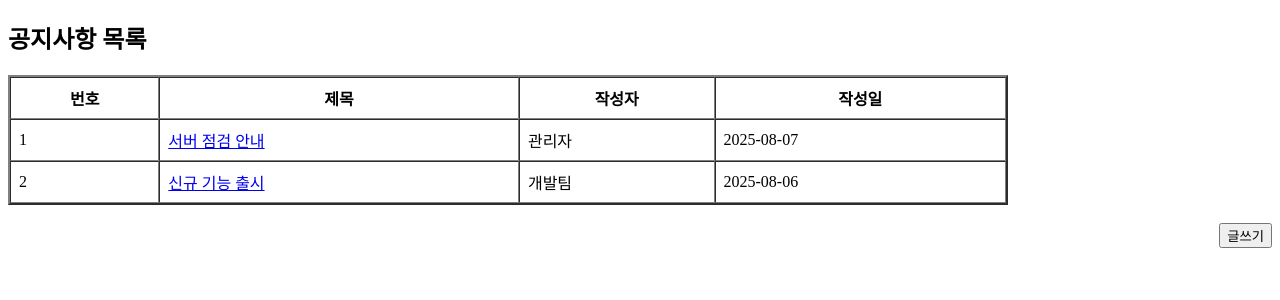
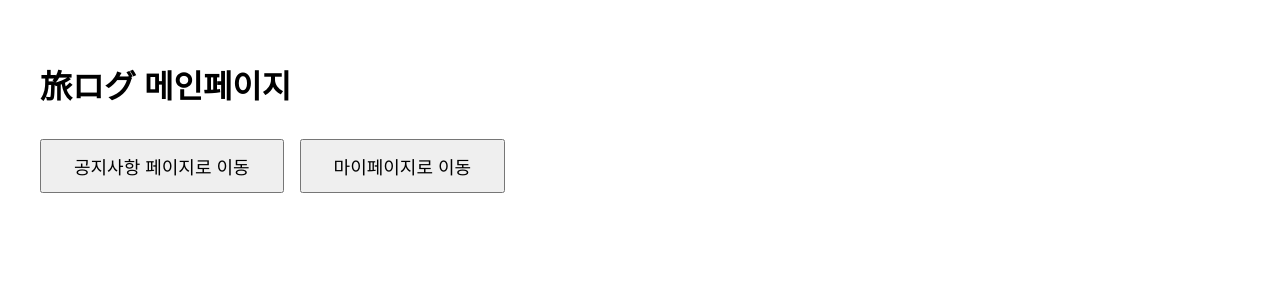
Before and after one commit to seo3154/TabiLog, a React (Create React App) app in the folder frontend/: page / in a window 1280 px wide. Shown: the top 300 px of the page. Built offline with nearby package versions, Linux system fonts and the light colour scheme.

Commit message:
정상화
정상화 성공
신 창 섭

```diff
--- a/frontend/src/App.js
+++ b/frontend/src/App.js
@@ -1,13 +1,16 @@
-import { BrowserRouter } from "react-router-dom";
+import { Routes, Route } from "react-router-dom";
 import MainPage from "./pages/MainPage";
-import './styles/NoticeDetail.css';
-
+import MyPage from "./pages/MyPage";
+import NoticePage from "./pages/NoticePage";
 
 function App() {
   return (
-    <BrowserRouter>
-      <MainPage />
-    </BrowserRouter>
+    <Routes>
+      <Route path="/" element={<MainPage />} />
+      <Route path="/mypage" element={<MyPage />} />
+      {/* NoticePage에서 중첩 라우팅 처리 */}
+      <Route path="/notice/*" element={<NoticePage />} />
+    </Routes>
   );
 }
 
--- a/frontend/src/components/NoticeList.jsx
+++ b/frontend/src/components/NoticeList.jsx
@@ -1,12 +1,15 @@
-import React from 'react';
-import { Link } from 'react-router-dom';
+import { Link } from "react-router-dom";
 
 function NoticeList({ notices }) {
   return (
     <div>
       <h2>공지사항 목록</h2>
-
-      <table border="2" cellPadding="8" cellSpacing="0" style={{ width: '1000px', marginTop: '10px' }}>
+      <table
+        border="2"
+        cellPadding="8"
+        cellSpacing="0"
+        style={{ width: "1000px", marginTop: "10px" }}
+      >
         <thead>
           <tr>
             <th>번호</th>
@@ -18,13 +21,16 @@ function NoticeList({ notices }) {
         <tbody>
           {notices.length === 0 ? (
             <tr>
-              <td colSpan="4" style={{ textAlign: 'center' }}>공지사항이 없습니다.</td>
+              <td colSpan="4" style={{ textAlign: "center" }}>
+                공지사항이 없습니다.
+              </td>
             </tr>
           ) : (
             notices.map((notice, index) => (
               <tr key={notice.id}>
                 <td>{index + 1}</td>
                 <td>
+                  {/* 경로를 /notice/:id로 맞춰야 함 */}
                   <Link to={`/notice/${notice.id}`}>{notice.title}</Link>
                 </td>
                 <td>{notice.writer}</td>
@@ -34,9 +40,16 @@ function NoticeList({ notices }) {
           )}
         </tbody>
       </table>
-      <br></br>
-      <div style={{ display: 'flex', justifyContent: 'flex-end', marginBottom: '10px' }}>
-        <Link to="/write">
+      <br />
+      <div
+        style={{
+          display: "flex",
+          justifyContent: "flex-end",
+          marginBottom: "10px",
+        }}
+      >
+        {/* 경로를 /notice/write로 맞춰야 함 */}
+        <Link to="/notice/write">
           <button>글쓰기</button>
         </Link>
       </div>
--- a/frontend/src/components/NoticeWrite.jsx
+++ b/frontend/src/components/NoticeWrite.jsx
@@ -1,45 +1,58 @@
-import React, { useState } from 'react';
-import '../styles/NoticeDetail.css';
-import { useNavigate } from 'react-router-dom';
+import React, { useState } from "react";
+import "../styles/NoticeDetail.css";
+import { useNavigate } from "react-router-dom";
 
 function NoticeWrite({ addNotice }) {
-  const [title, setTitle] = useState('');
-  const [writer, setWriter] = useState('');
-  const [content, setContent] = useState('');
+  const [title, setTitle] = useState("");
+  const [writer, setWriter] = useState("");
+  const [content, setContent] = useState("");
   const navigate = useNavigate();
 
   const handleSubmit = (e) => {
     e.preventDefault();
     addNotice(title, writer, content);
-    navigate('/');
+    // 글 작성 후 /notice로 이동
+    navigate("/notice");
   };
 
   return (
     <div>
       <h2>공지사항 글쓰기</h2>
       <form onSubmit={handleSubmit}>
-        <p>제목 : <input
+        <p>
+          제목 :{" "}
+          <input
             type="text"
             placeholder="제목"
             value={title}
             onChange={(e) => setTitle(e.target.value)}
             required
-        /></p>
-        <p>작성자 : <input
+          />
+        </p>
+        <p>
+          작성자 :{" "}
+          <input
             type="text"
             placeholder="작성자"
             value={writer}
             onChange={(e) => setWriter(e.target.value)}
             required
-        /></p>
-        <p>내용<br/><textarea
-          placeholder="내용"s
+          />
+        </p>
+        <p>
+          내용
+          <br />
+          <textarea
+            placeholder="내용"
             value={content}
             onChange={(e) => setContent(e.target.value)}
             required
-        /></p>
+          />
+        </p>
         <button type="submit">저장</button>
-        <button className="back-button" onClick={() => navigate(-1)}>← 뒤로가기</button>
+        <button className="back-button" onClick={() => navigate(-1)}>
+          ← 뒤로가기
+        </button>
       </form>
     </div>
   );
--- a/frontend/src/pages/MainPage.jsx
+++ b/frontend/src/pages/MainPage.jsx
@@ -1,32 +1,26 @@
-import React, { useState } from 'react';
-import NoticeList from '../components/NoticeList';
-import NoticeDetail from '../components/NoticeDetail';
-import NoticeWrite from '../components/NoticeWrite';
-import { Routes, Route } from 'react-router-dom';
+import { useNavigate } from "react-router-dom";
 
 function MainPage() {
-  const [notices, setNotices] = useState([
-    { id: 1, title: '서버 점검 안내', writer: '관리자', content: '8월 8일 새벽 2시부터 서버 점검이 진행됩니다.', date: '2025-08-07' },
-    { id: 2, title: '신규 기능 출시', writer: '개발팀', content: '회원 통계 기능이 추가되었습니다.', date: '2025-08-06' },
-  ]);
-
-  const addNotice = (title, writer, content) => {
-    const newNotice = {
-      id: notices.length + 1,
-      title,
-      writer,
-      content,
-      date: new Date().toISOString().split('T')[0],
-    };
-    setNotices([newNotice, ...notices]);
-  };
+  const navigate = useNavigate();
 
   return (
-    <Routes>
-      <Route path="/" element={<NoticeList notices={notices} />} />
-      <Route path="/notice/:id" element={<NoticeDetail notices={notices} />} />
-      <Route path="/write" element={<NoticeWrite addNotice={addNotice} />} />
-    </Routes>
+    <div style={{ padding: 32 }}>
+      <h1>旅ログ 메인페이지</h1>
+      <div style={{ marginTop: 32, display: "flex", gap: 16 }}>
+        <button
+          onClick={() => navigate("/notice")}
+          style={{ padding: "12px 32px", fontSize: 18, cursor: "pointer" }}
+        >
+          공지사항 페이지로 이동
+        </button>
+        <button
+          onClick={() => navigate("/mypage")}
+          style={{ padding: "12px 32px", fontSize: 18, cursor: "pointer" }}
+        >
+          마이페이지로 이동
+        </button>
+      </div>
+    </div>
   );
 }
 
--- a/frontend/src/pages/NoticePage.jsx
+++ b/frontend/src/pages/NoticePage.jsx
@@ -1,31 +1,47 @@
-import React, { useState } from 'react';
-import NoticeList from '../components/NoticeList';
-import NoticeDetail from '../components/NoticeDetail';
-import NoticeWrite from '../components/NoticeWrite';
-import { Routes, Route } from 'react-router-dom';
+import React, { useState } from "react";
+import NoticeList from "../components/NoticeList";
+import NoticeDetail from "../components/NoticeDetail";
+import NoticeWrite from "../components/NoticeWrite";
+import { Routes, Route } from "react-router-dom";
 
 function NoticePage() {
   const [notices, setNotices] = useState([
-    { id: 1, title: '서버 점검 안내', writer: '관리자', content: '8월 8일 새벽 2시부터 서버 점검이 진행됩니다.', date: '2025-08-07' },
-    { id: 2, title: '신규 기능 출시', writer: '개발팀', content: '회원 통계 기능이 추가되었습니다.', date: '2025-08-06' },
+    {
+      id: 1,
+      title: "서버 점검 안내",
+      writer: "관리자",
+      content: "8월 8일 새벽 2시부터 서버 점검이 진행됩니다.",
+      date: "2025-08-07",
+    },
+    {
+      id: 2,
+      title: "신규 기능 출시",
+      writer: "개발팀",
+      content: "회원 통계 기능이 추가되었습니다.",
+      date: "2025-08-06",
+    },
   ]);
 
+  // 공지 추가 함수
   const addNotice = (title, writer, content) => {
     const newNotice = {
       id: notices.length + 1,
       title,
       writer,
       content,
-      date: new Date().toISOString().split('T')[0],
+      date: new Date().toISOString().split("T")[0],
     };
     setNotices([newNotice, ...notices]);
   };
 
   return (
     <Routes>
+      {/* /notice */}
       <Route path="/" element={<NoticeList notices={notices} />} />
-      <Route path="/notice/:id" element={<NoticeDetail notices={notices} />} />
-      <Route path="/write" element={<NoticeWrite addNotice={addNotice} />} />
+      {/* /notice/:id */}
+      <Route path=":id" element={<NoticeDetail notices={notices} />} />
+      {/* /notice/write */}
+      <Route path="write" element={<NoticeWrite addNotice={addNotice} />} />
     </Routes>
   );
 }
```
Also changed, not shown: frontend/src/index.js (+4 -4 lines). Lines whose indentation alone changed are shown as unchanged.
